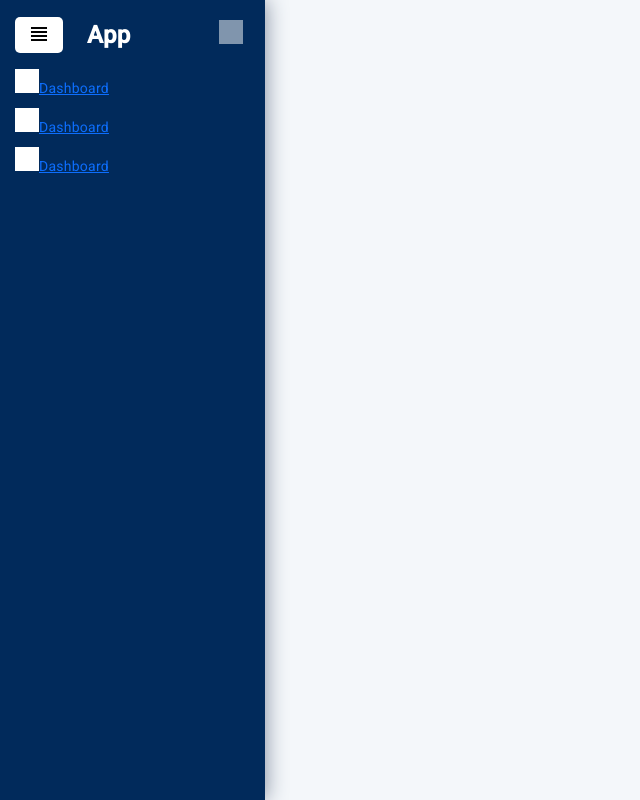
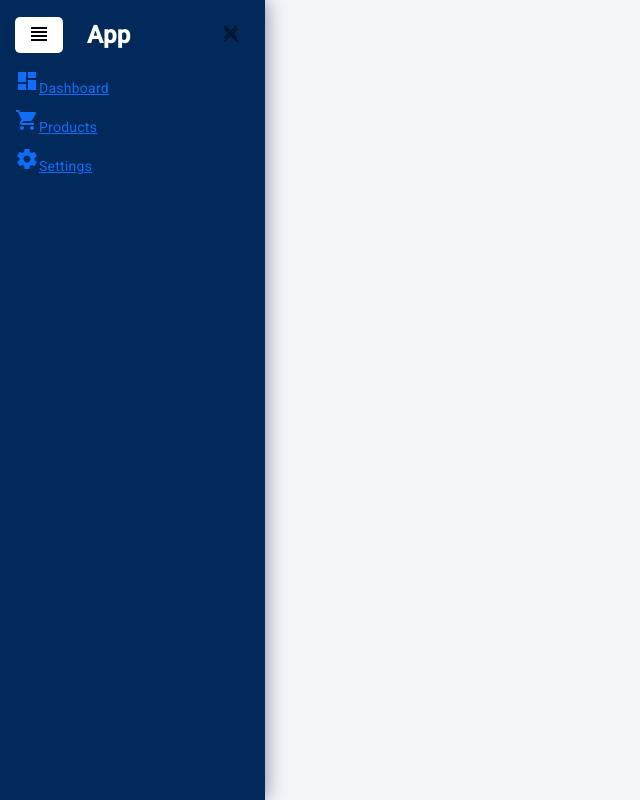
Before and after one commit to TrishitaRoy24/AppZone, an Angular app: page / in a window 1280 px wide. Shown: the whole page, without its empty margins (0-640 px from the left). Built offline with nearby package versions, Linux system fonts and the light colour scheme.

Commit message:
icon issue

```diff
--- a/src/app/Components/left-side-bar/left-side-bar.component.html
+++ b/src/app/Components/left-side-bar/left-side-bar.component.html
@@ -5,18 +5,15 @@
     </button>
     <div class="logo-text">App</div>
     <button class="btn-close">
-      <mat-icon class="bg-white">close</mat-icon>
+      <mat-icon>close</mat-icon>
     </button>
   </div>
   <div class="sidenav-nav">
     @for (item of menuItems; track $index) {
       <li class="sidenav-nav-item">
-        <a class="side-nav-link" [routerLink]="" routerLinkActive="active" [routerLinkActiveOptions]="{exact: true}">
-          <!-- <mat-icon>{{menuItems.icon}}</mat-icon>
-          <span class="sidenav-link-text">{{menuItems.lable}}</span> -->
-
-          <mat-icon class="bg-white">dashboard</mat-icon>
-          <span class="sidenav-link-text">Dashboard</span>
+        <a class="side-nav-link" [routerLink]="item.link" routerLinkActive="active" [routerLinkActiveOptions]="{exact: true}">
+          <mat-icon>{{item.icon}}</mat-icon>
+          <span class="sidenav-link-text">{{item.lable}}</span>
         </a>
       </li>
     }
--- a/src/app/Components/left-side-bar/left-side-bar.component.ts
+++ b/src/app/Components/left-side-bar/left-side-bar.component.ts
@@ -1,6 +1,12 @@
 import { Component } from '@angular/core';
 import { MatIconModule } from '@angular/material/icon';
 import { RouterModule } from '@angular/router';
+
+interface items{
+  link: string;
+  lable: string;
+  icon: string;
+}
 
 @Component({
   selector: 'app-left-side-bar',
@@ -11,7 +17,7 @@ import { RouterModule } from '@angular/router';
 })
 export class LeftSideBarComponent {
 
-  menuItems: any[] = [
+  menuItems: items[] = [
     {
       link: 'dashboard',
       lable: 'Dashboard',
@@ -25,7 +31,7 @@ export class LeftSideBarComponent {
     {
       link: 'settings',
       lable: 'Settings',
-      icon: 'setting'
+      icon: 'settings'
     }
   ]
 }
```
